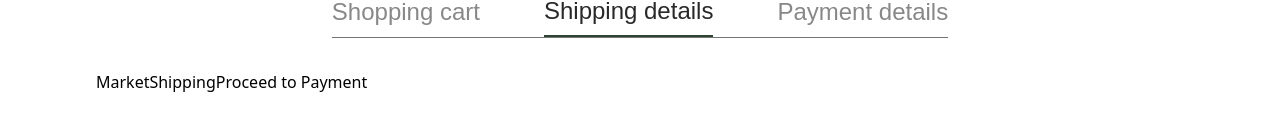
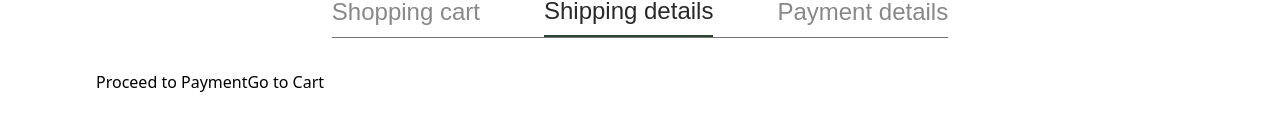
Before and after one commit to eniiku/Artsy, a React (Vite) app: page /marketplace/cart in a window 1280 px wide. Both pictures are taken after a click on the button "Shipping details". Shown: the part 238-368 px from the top of the page. Built offline with nearby package versions, Linux system fonts and the light colour scheme; a web font is replaced by a local one.

Commit message:
fix(Marketplace): pass cart btn action as prop to shipping page

```diff
--- a/src/views/Marketplace/Shop/Layout/CartLayout.tsx
+++ b/src/views/Marketplace/Shop/Layout/CartLayout.tsx
@@ -80,7 +80,10 @@ const CartLayout = () => {
       ) : null}
 
       {currentPage.shipping ? (
-        <MarketShipping goToPayment={toggleCurrentPagetoPayment} />
+        <MarketShipping
+          goToPayment={toggleCurrentPagetoPayment}
+          goToCart={toggleCurrentPagetoCart}
+        />
       ) : null}
 
       {currentPage.payment ? <MarketPayment /> : null}
--- a/src/views/Marketplace/Shop/MarketShipping/MarketShipping.tsx
+++ b/src/views/Marketplace/Shop/MarketShipping/MarketShipping.tsx
@@ -1,14 +1,15 @@
 interface MarketShippingProps {
   goToPayment: () => void;
+  goToCart: () => void;
 }
 
 const MarketShipping = (props: MarketShippingProps) => {
-  const { goToPayment } = props;
+  const { goToPayment, goToCart } = props;
 
   return (
     <div>
-      MarketShipping
       <button onClick={goToPayment}>Proceed to Payment</button>
+      <button onClick={goToCart}>Go to Cart</button>
     </div>
   );
 };
```
